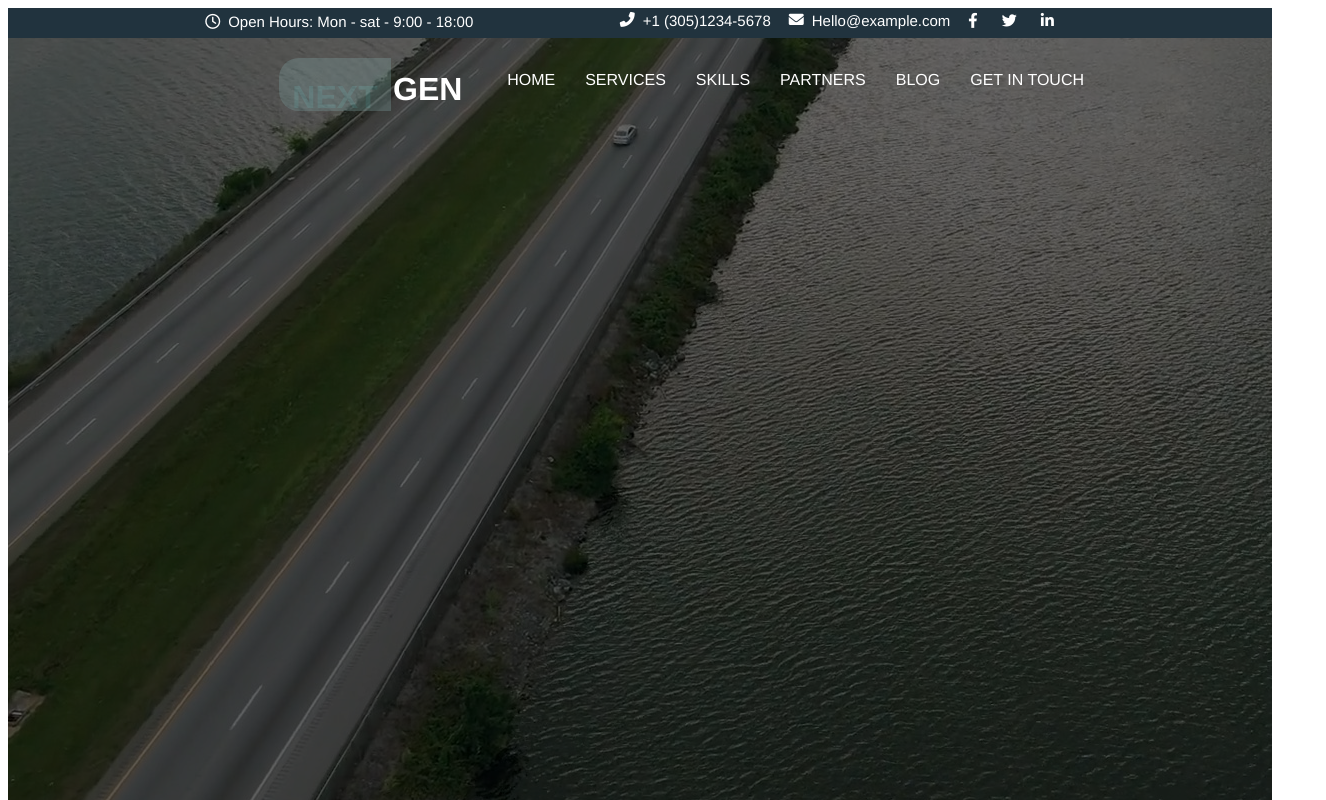
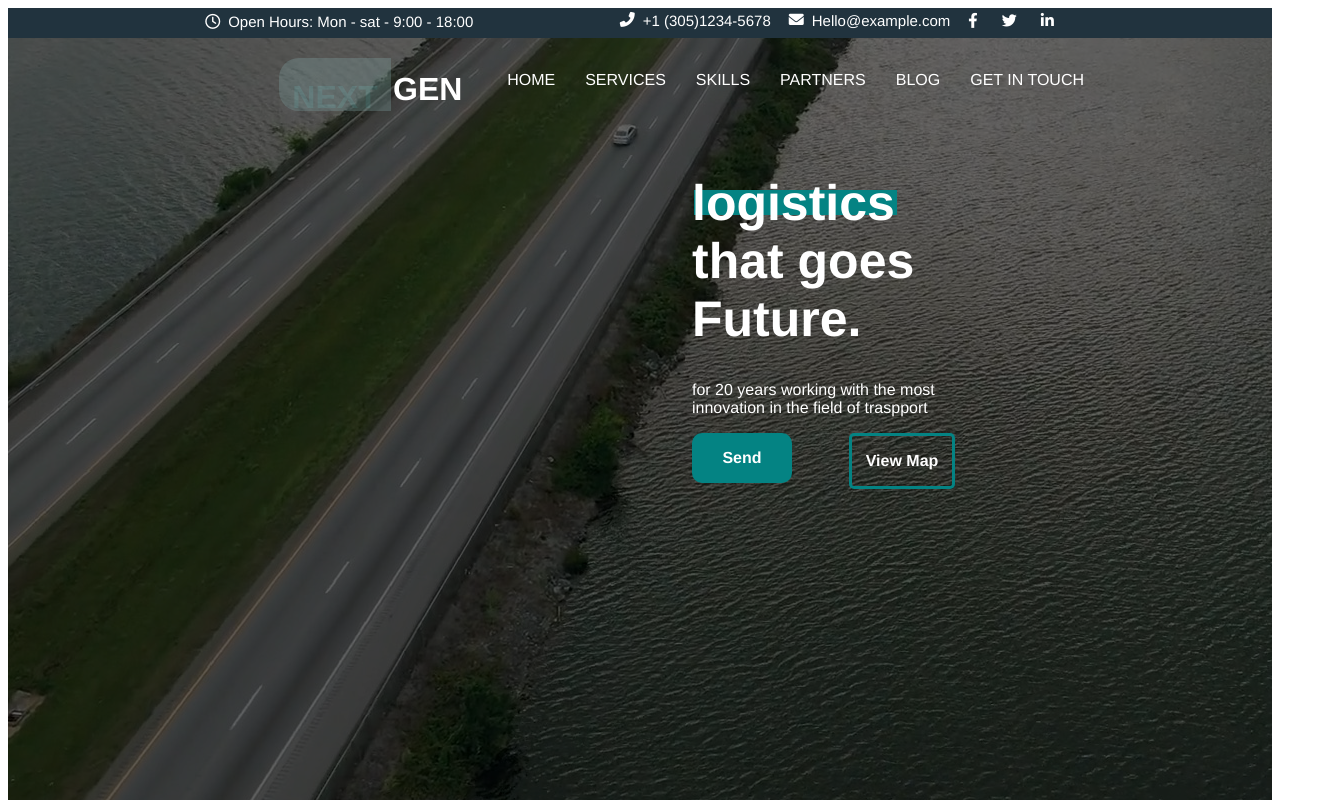
Before and after one commit to ValerioMik/proj-html-vuejs, a Vue app: page / in a window 1280 px wide. Shown: the top 800 px of the page, 1326 px wide, since content can reach past the window. Built offline with nearby package versions, Linux system fonts and the light colour scheme.

Commit message:
Correzione jumbo

```diff
--- a/src/components/LogisticHeader.vue
+++ b/src/components/LogisticHeader.vue
@@ -38,6 +38,22 @@
           :dettagli="voci"
         />
       </ul>
+      <div class="overflow2"></div>
+      <div class="future">
+        <h1 class="titolo">logistics that goes Future.</h1>
+        <p class="bianco">
+          for 20 years working with the most innovation in the field of
+          traspport
+        </p>
+        <div class="duebutt">
+          <div class="button">
+            <a href="#"><h4>Send</h4></a>
+          </div>
+          <div class="buttonbianco">
+            <a href="#"><h4 class="colreazzurro">View Map</h4></a>
+          </div>
+        </div>
+      </div>
     </div>
     <div class="colore">
       <div class="logisticservice">
@@ -52,7 +68,7 @@
           </p>
         </div>
         <div class="card">
-          <img src="src\assets\gallery-3.jpg" alt="foto prova" />
+          <img src="../assets/gallery-3.jpg" alt="foto prova" />
           <h2>Tecnology</h2>
           <p>
             Lorem ipsum dolor, sit amet consectetur adipisicing elit. Sit
@@ -60,7 +76,7 @@
           </p>
         </div>
         <div class="card">
-          <img src="src\assets\gallery-5.jpg" alt="foto prova" />
+          <img src="../assets/gallery-5.jpg" alt="foto prova" />
           <h2>trasport</h2>
           <p>
             Lorem ipsum dolor sit amet consectetur adipisicing elit. Asperiores
@@ -211,10 +227,56 @@ li {
   width: 25%;
   background-color: white;
   padding: 30px;
-   border-radius: 20px;
-  ;
+  border-radius: 20px;
 }
 .service {
   width: 25%;
 }
+img {
+  width: 100%;
+}
+.future {
+  position: absolute;
+  top: 140px;
+  right: 325px;
+  width: 263px;
+}
+.overflow2 {
+  background-color: #048383;
+  position: absolute;
+  top: 190px;
+  right: 383px;
+  width: 203px;
+  height: 25px;
+}
+.titolo {
+  font-size: 50px;
+  color: white;
+}
+.bianco {
+  color: white;
+}
+.buttonbianco {
+  border-radius: 5px;
+  width: 100px;
+  height: 50px;
+  display: flex;
+  align-items: center;
+  justify-content: center;
+  border: solid 3px #048383;
+}
+.button {
+  background-color: #048383;
+  width: 100px;
+  height: 50px;
+  display: flex;
+  align-items: center;
+  justify-content: center;
+  border-radius: 10px;
+}
+.duebutt {
+  display: flex;
+  flex-wrap: wrap;
+  justify-content: space-between;
+}
 </style>
--- a/src/components/LogisticMain.vue
+++ b/src/components/LogisticMain.vue
@@ -69,7 +69,89 @@
       </div>
     </div>
     <!-- newsletter -->
+    <div class="newsletter">
+      <div class="centraturaloghi centdue">
+        <div class="know">
+          <div>
+            <p class="piccoloP">newsletter</p>
+          </div>
+          <div id="sfondititoli2">
+            <h1 class="h1nero">Know</h1>
+          </div>
+          <div id="company">
+            <h1 class="colreazzurro">first</h1>
+          </div>
+          <div class="contenitore">
+            <div class="paragrafo">
+              <p class="sottotioli2">Lorem, ipsum dolor sit amet consect</p>
+            </div>
+          </div>
+        </div>
+        <div class="input">
+          <div><input type="text" placeholder="Name" /></div>
+          <div><input type="text" placeholder="Email" /></div>
+          <div class="button">
+            <a href="#"><h4>Subscribe</h4></a>
+          </div>
+        </div>
+      </div>
+    </div>
     <!-- Invio messaggi -->
+    <div class="messaggi">
+      <div class="centraturamessaggi">
+        <div class="sx">
+          <div><div>
+            <p class="piccoloP">newsletter</p>
+          </div>
+          <div id="company">
+            <h1 class="h1nero">Get In</h1>
+          </div>
+          <div id="sfondititoli2">
+            <h1 class="colreazzurro">Touch</h1>
+          </div>
+          <div class="contenitore">
+            <div class="paragrafo">
+              <p class="sottotioli2">Lorem, ipsum dolor sit amet consect</p>
+            </div>
+            <div class="scrivimessaggio">
+              </div><input class="mess" type="text" placeholder="Name"> <input class="mess" type="text" placeholder="Phone"></div>
+              <div><input class="mess" type="text" placeholder="Email"> <input class="mess" type="text" placeholder="More info"></div>
+            </div>
+            <div><input class="messdue" type="text" placeholder="Message"></div>
+            <div class="button">
+            <a href="#"><h4>Send</h4></a>
+          </div>
+          </div>
+        <div class="dx">
+          <div class="orariLogo">
+            <p class="sottotioli2">
+              Lorem ipsum dolor, sit amet consectetur adipisicing elit.
+            </p>
+            <section class="orari">
+              <i class="far fa-clock"></i>
+              <span>Open Hours: Mon - sat - 9:00 - 18:00</span>
+            </section>
+            <section class="numeri">
+              <div class="info">
+                <i class="fas fa-phone-alt"></i>
+                <span>+1 (305)1234-5678</span>
+              </div>
+              <div class="info">
+                <i class="fas fa-envelope"></i>
+                <span>Hello@example.com</span>
+              </div>
+              <div class="info">
+                <i class="fas fa-map-marker-alt"></i>
+                <span>Hello@example.com</span>
+              </div>
+              <div class="buttonbianco">
+                <a href="#"><h4 class="colreazzurro">View Map</h4></a>
+              </div>
+            </section>
+          </div>
+        </div>
+      </div>
+    </div>
   </div>
 </template>
 
@@ -122,6 +204,10 @@ h4,
 .sottotioli2 {
   color: black;
 }
+.messaggi {
+  background-color: #e5ebe5;
+  width: 100%;
+}
 #sfondititoli {
   background-color: #0c2a2b;
   border-radius: 5px;
@@ -160,6 +246,7 @@ h4,
   display: flex;
   flex-wrap: wrap;
   align-content: space-around;
+  justify-content: space-between;
 }
 .cardlogo {
   width: 16%;
@@ -183,7 +270,7 @@ img {
 #sfondititoli2 {
   background-color: #bfdcdd;
   border-radius: 5px;
-  width: 88px;
+  width: 111px;
   text-align: center;
   display: inline-block;
 }
@@ -199,6 +286,15 @@ img {
   align-items: center;
   justify-content: center;
   border-radius: 10px;
+}
+.buttonbianco {
+  border-radius: 5px;
+  width: 100px;
+  height: 50px;
+  display: flex;
+  align-items: center;
+  justify-content: center;
+  border: solid 3px #048383;
 }
 a {
   text-decoration: none;
@@ -228,4 +324,42 @@ a {
   align-items: flex-end;
   text-align: center;
 }
+
+.newsletter {
+  background-image: url("../../src/assets/bg-1.jpg");
+  background-position: left -350px bottom -269px;
+  height: 504px;
+  width: 100%;
+  display: flex;
+}
+input {
+  width: 500px;
+  height: 50px;
+  margin-top: 15px;
+  margin-bottom: 10px;
+  filter: opacity(0.3);
+  padding-left: 15px;
+}
+.centdue {
+  width: 60%;
+}
+.centraturamessaggi{
+  width: 70%;
+  margin: 75px auto;
+  display: flex;
+  justify-content: space-between;
+}
+
+.scrivimessaggio{
+  display: flex;
+}
+.mess{
+width: 238px;
+}
+.messdue{
+  height: 150px;
+}
+.info {
+  margin: 60px 0px;
+}
 </style>
```
